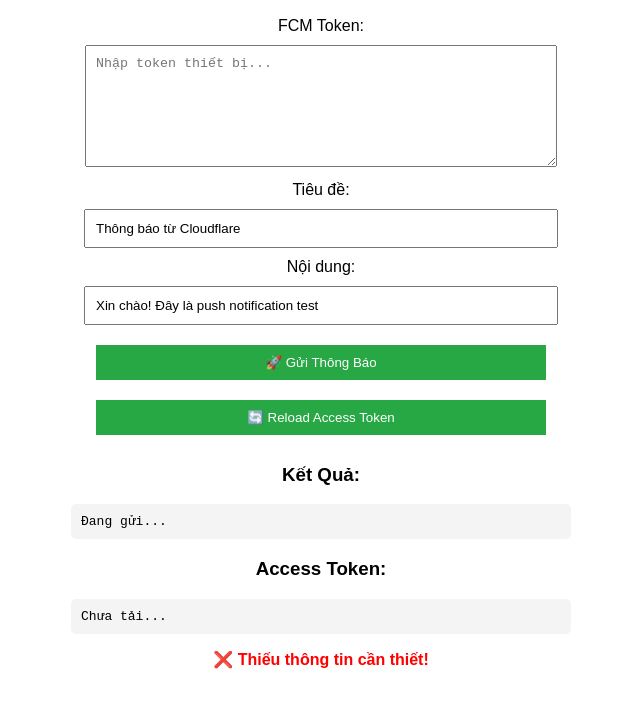
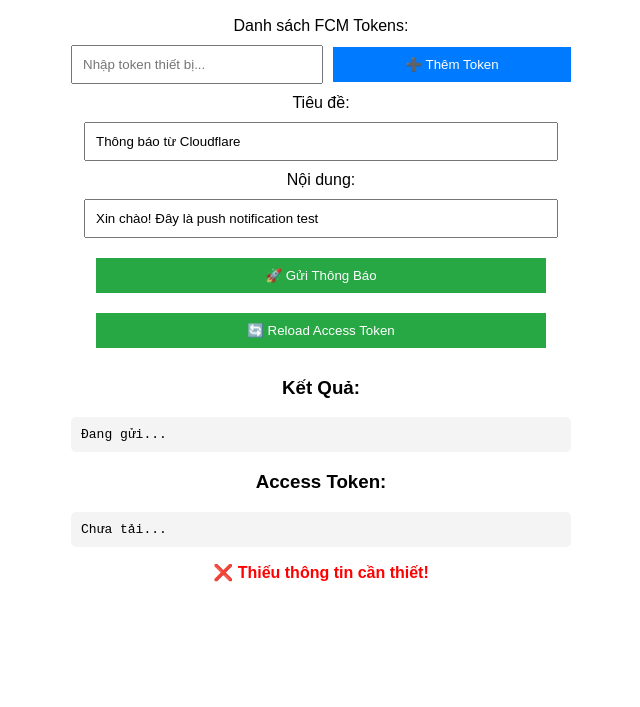
Before and after one commit to long-lt/push-notification-site, a plain HTML site: page public/index.html in a window 1280 px wide. Both pictures are taken after a click on the button "🚀 Gửi Thông Báo". Shown: the part 51-758 px from the top of the page, without its empty margins (319-959 px from the left). Drawn offline with Linux system fonts and the light colour scheme.

Commit message:
change 1

```diff
--- a/public/index.html
+++ b/public/index.html
@@ -12,13 +12,21 @@
         button:hover { background-color: #218838; }
         .error { color: red; font-weight: bold; }
         pre { background: #f4f4f4; padding: 10px; border-radius: 5px; text-align: left; }
+        .token-input { display: flex; align-items: center; }
+        .token-input button { margin-left: 10px; background-color: #007bff; }
+        .token-input button:hover { background-color: #0056b3; }
     </style>
 </head>
 <body>
     <h2>📩 Gửi Push Notification</h2>
 
-    <label>FCM Token:</label>
-    <textarea id="token" placeholder="Nhập token thiết bị..."></textarea>
+    <label>Danh sách FCM Tokens:</label>
+    <div id="tokens-container">
+        <div class="token-input">
+            <input type="text" class="token" placeholder="Nhập token thiết bị...">
+            <button onclick="addTokenInput()">➕ Thêm Token</button>
+        </div>
+    </div>
 
     <label>Tiêu đề:</label>
     <input type="text" id="title" placeholder="Nhập tiêu đề..." value="Thông báo từ Cloudflare">
@@ -36,31 +44,44 @@
     <p class="error" id="error"></p>
 
     <script>
+        function addTokenInput() {
+            const container = document.getElementById("tokens-container");
+            const div = document.createElement("div");
+            div.classList.add("token-input");
+            div.innerHTML = `<input type="text" class="token" placeholder="Nhập token thiết bị...">
+                             <button onclick="removeTokenInput(this)">❌</button>`;
+            container.appendChild(div);
+        }
+
+        function removeTokenInput(button) {
+            button.parentElement.remove();
+        }
+
         async function sendNotification() {
             document.getElementById("result").textContent = "Đang gửi...";
             document.getElementById("error").textContent = "";
 
-            const token = document.getElementById("token").value.trim();
+            const tokenElements = document.querySelectorAll(".token");
+            const tokens = Array.from(tokenElements)
+                .map(input => input.value.trim())
+                .filter(token => token !== "");
+
             const title = document.getElementById("title").value.trim();
             const body = document.getElementById("body").value.trim();
 
-            if (!token || !title || !body) {
+            if (tokens.length === 0 || !title || !body) {
                 document.getElementById("error").textContent = "❌ Thiếu thông tin cần thiết!";
                 return;
             }
 
             const payload = {
-                message: {
-                    token: token,
-                    notification: {
-                        title: title,
-                        body: body
-                    }
-                }
+                tokens,
+                title,
+                body
             };
 
             try {
-                const response = await fetch("https://push-notification-worker.push-notification-tah.workers.dev", {
+                const response = await fetch("https://push-notification-worker.push-notification-tah.workers.dev/send-multi-notification", {
                     method: "POST",
                     headers: { "Content-Type": "application/json" },
                     body: JSON.stringify(payload)
```
